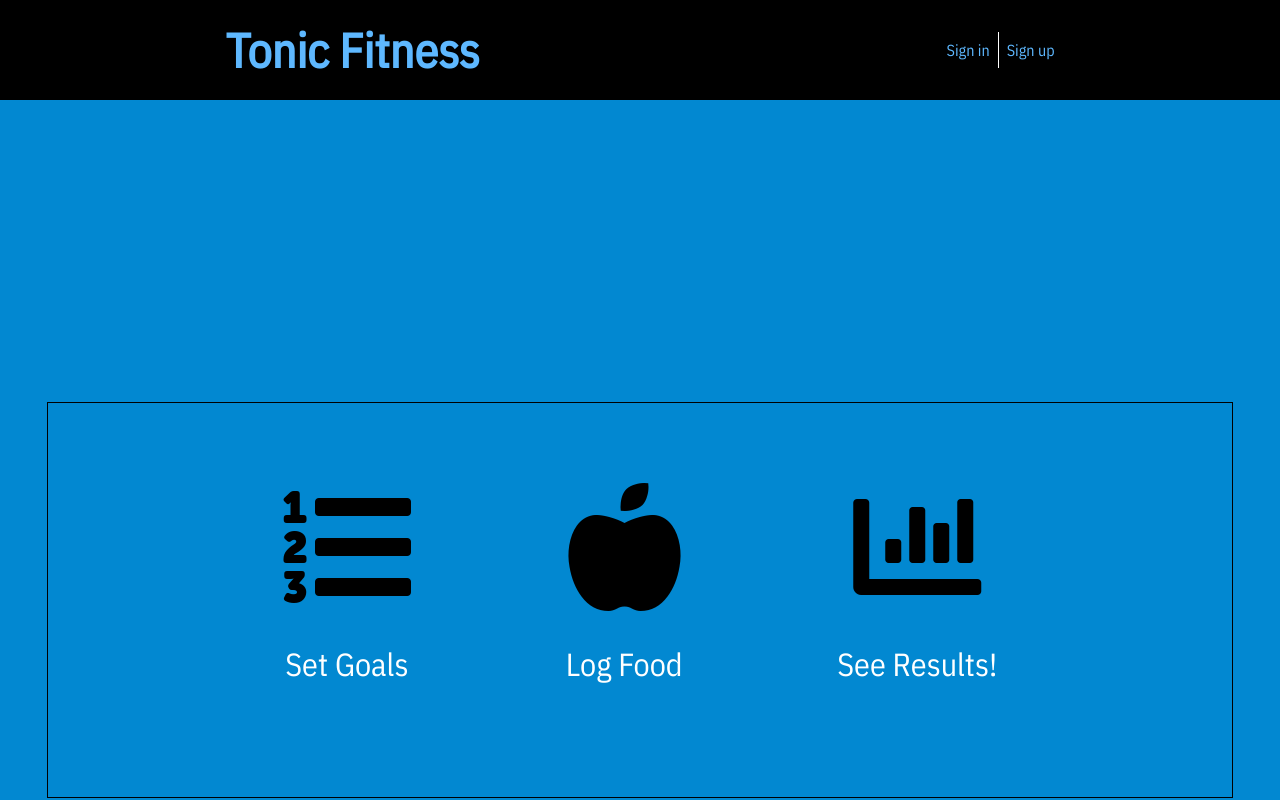
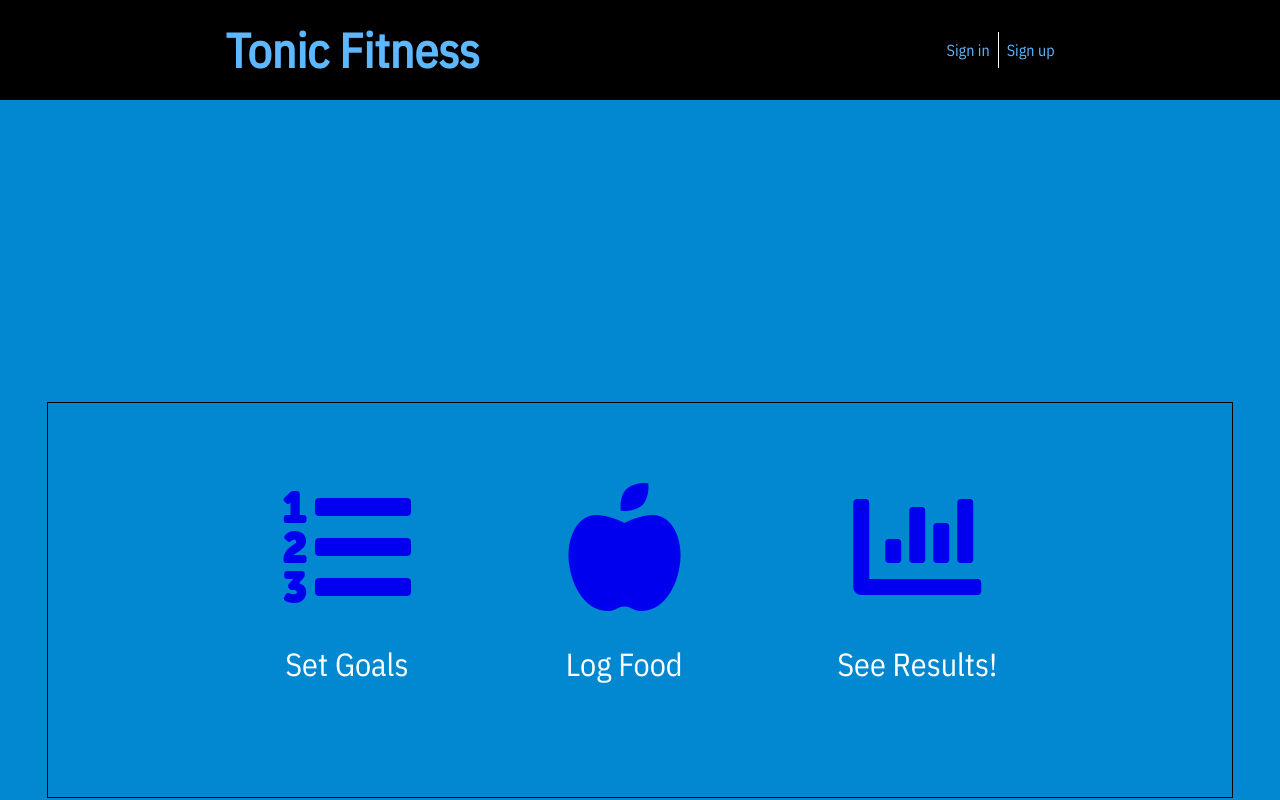
Before and after one commit to chingu-voyages/geckos-project-11, a React (Create React App) app in the folder tonic-fitness/: page / in a window 1280 px wide. Shown: the top 800 px of the page. Built offline with nearby package versions, Linux system fonts and the light colour scheme.

Commit message:
Update Landing with Router

```diff
--- a/tonic-fitness/src/Landing.js
+++ b/tonic-fitness/src/Landing.js
@@ -1,21 +1,28 @@
 import React from 'react';
+import { Link } from 'react-router-dom';
 
 const Landing = () => {
     return (
       <section id="landing-container" className="flex-col">
         <div className="landing-display flex-row">
           <article className="landing-display-item flex-col">
-            <i className="fas fa-list-ol fa-8x"></i>
+            <Link to="/goals">
+              <i className="fas fa-list-ol fa-8x"></i>
+            </Link>
             <p className="heading-text"> Set Goals
             </p>
           </article>
           <article className="landing-display-item flex-col">
-            <i className="fas fa-apple-alt fa-8x"></i>
+            <Link to="/log">
+              <i className="fas fa-apple-alt fa-8x"></i>
+            </Link>
             <p className="heading-text"> Log Food
             </p>
           </article>
           <article className="landing-display-item flex-col">
-            <i className="fas fa-chart-bar fa-8x"></i>
+            <Link to="results">
+              <i className="fas fa-chart-bar fa-8x"></i>
+            </Link>
             <p className="heading-text"> See Results!
             </p>
           </article>
```
